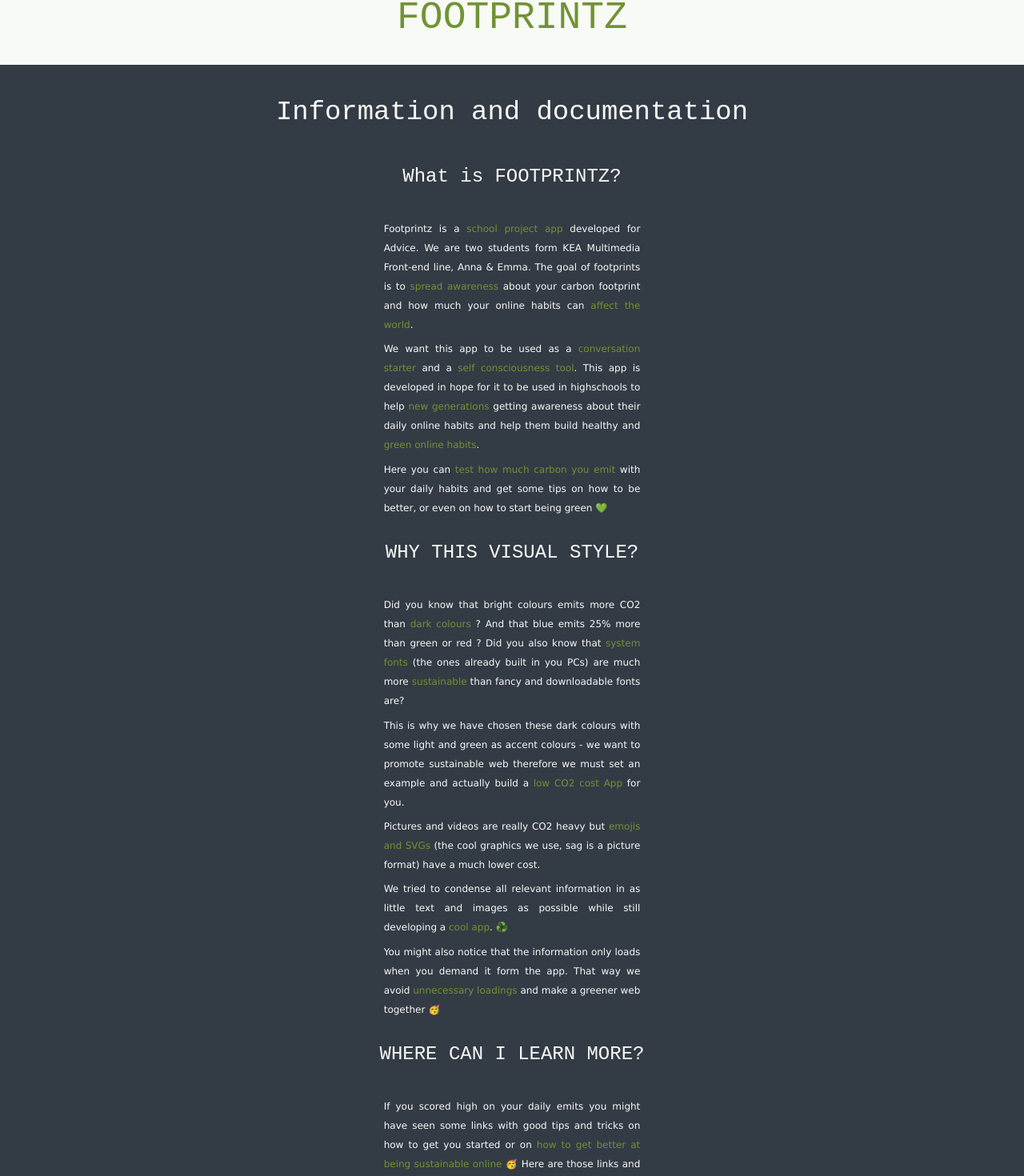
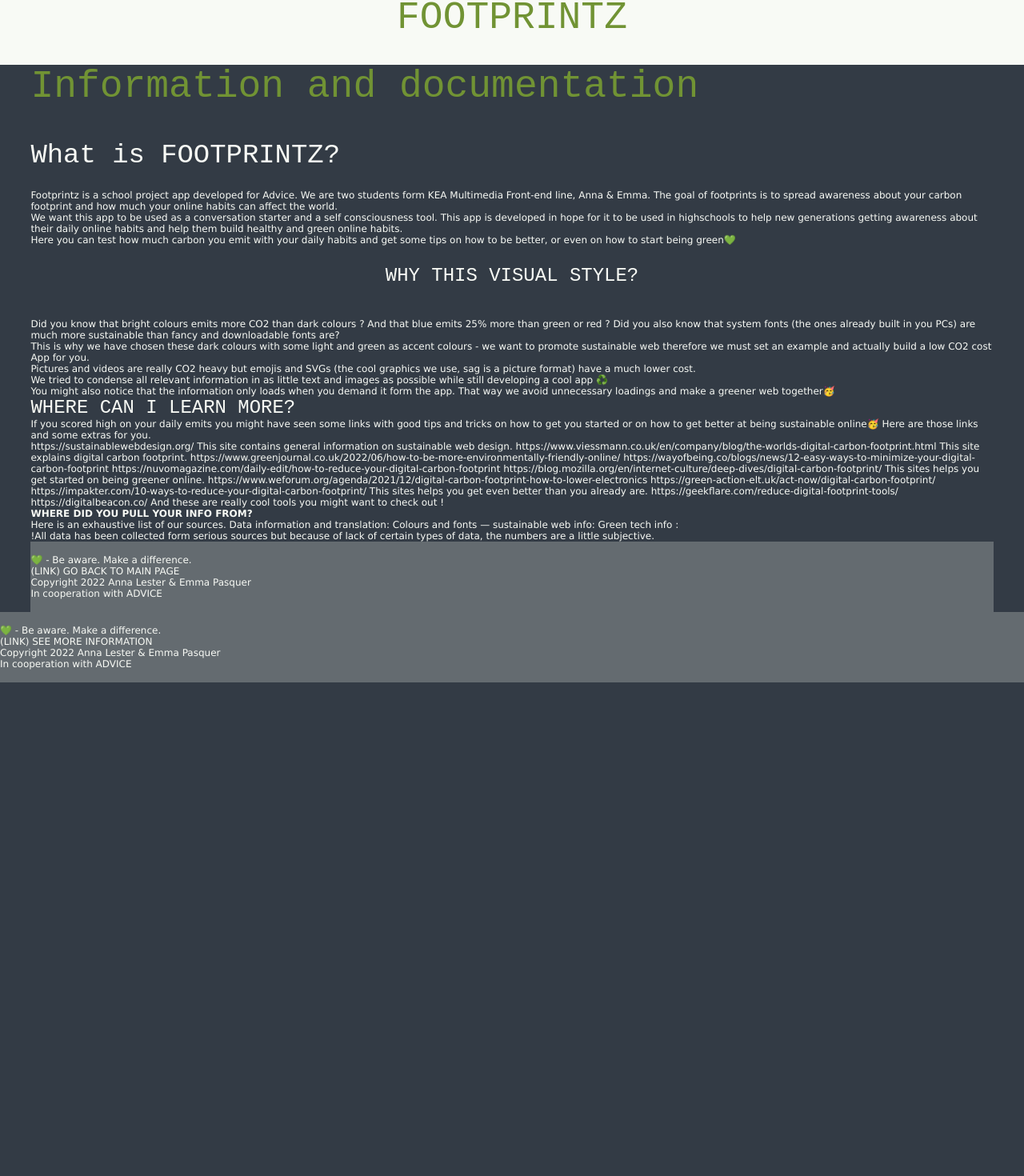
Before and after one commit to emma673r/footprintz, a Next.js app: page /information in a window 1280 px wide. Shown: the part 37-1507 px from the top of the page at 80% size. After the commit the page ends 890 px from the top, so only its background shows below. Built offline with nearby package versions, Linux system fonts and the light colour scheme.

Commit message:
forms and beans

```diff
--- a/components/Layout.js
+++ b/components/Layout.js
@@ -13,18 +13,15 @@
       </header>
       <main>{children}</main>
       <footer>
-        <div className="flex_wrapper be_aware">
-          <p>💚</p>
-          <p>
-            <em>Be aware. Make a difference.</em>
-          </p>
+        <div>
+          <p>💚 - Be aware. Make a difference.</p>
         </div>
-        <div className="flex_wrapper">
+        <div>
           <p>(LINK) SEE MORE INFORMATION</p>
         </div>
-        <div className="flex_wrapper">
-          <p>Copyright © 2022 Anna Lester & Emma Pasquer</p>
-          <p>In cooperation with (link)ADVICE</p>
+        <div>
+          <p>Copyright 2022 Anna Lester & Emma Pasquer</p>
+          <p>In cooperation with ADVICE</p>
         </div>
       </footer>
     </>
--- a/components/SomeButton.js
+++ b/components/SomeButton.js
@@ -1,11 +1,11 @@
 import React from "react";
 
-function SomeButton({ loadStreamingForm }) {
+function SomeButton({ loadSomeForm }) {
   return (
     <>
       <button
         onClick={() => {
-          loadStreamingForm(true);
+          loadSomeForm(true);
         }}
       >
         How much social media do I use?
--- a/pages/index.js
+++ b/pages/index.js
@@ -55,7 +55,7 @@
 
 const carbonData = {
   name: "g CO2e",
-  quantity: 0.1,
+  quantity: 1,
   equivalence: "beans",
-  equivalentNumber: 1900,
+  equivalentNumber: 19000,
 };
--- a/pages/information.js
+++ b/pages/information.js
@@ -2,80 +2,95 @@
 
 function information() {
   return (
-    <div className="information_wrapper flex_wrapper">
-      <h2>Information and documentation</h2>
-      <h3>What is FOOTPRINTZ?</h3>
+    <>
+      <h1>Information and documentation</h1>
+      <h2>What is FOOTPRINTZ?</h2>
       <div>
         <p>
-          Footprintz is a <span>school project app</span> developed for Advice. We are two students form KEA Multimedia Front-end line, Anna & Emma.
-          The goal of footprints is to <span>spread awareness</span> about your carbon footprint and how much your online habits can
-          <span> affect the world</span>.
+          Footprintz is a school project app developed for Advice. We are two
+          students form KEA Multimedia Front-end line, Anna & Emma. The goal of
+          footprints is to spread awareness about your carbon footprint and how
+          much your online habits can affect the world.
         </p>
 
         <p>
-          We want this app to be used as a <span>conversation starter</span> and a <span>self consciousness tool</span>. This app is developed in hope
-          for it to be used in highschools to help <span>new generations</span> getting awareness about their daily online habits and help them build{" "}
-          healthy and <span>green online habits</span>.
+          We want this app to be used as a conversation starter and a self
+          consciousness tool. This app is developed in hope for it to be used in
+          highschools to help new generations getting awareness about their
+          daily online habits and help them build healthy and green online
+          habits.
         </p>
 
         <p>
-          Here you can <span>test how much carbon you emit</span> with your daily habits and get some tips on how to be better, or even on how to
-          start being green 💚
+          Here you can test how much carbon you emit with your daily habits and
+          get some tips on how to be better, or even on how to start being
+          green💚
         </p>
       </div>
       <h3>WHY THIS VISUAL STYLE?</h3>
       <div>
         <p>
-          Did you know that bright colours emits more CO2 than <span>dark colours</span> ? And that blue emits 25% more than green or red ? Did you
-          also know that
-          <span> system fonts</span> (the ones already built in you PCs) are much more <span>sustainable</span> than fancy and downloadable fonts are?
+          Did you know that bright colours emits more CO2 than dark colours ?
+          And that blue emits 25% more than green or red ? Did you also know
+          that system fonts (the ones already built in you PCs) are much more
+          sustainable than fancy and downloadable fonts are?
         </p>
         <p>
-          This is why we have chosen these dark colours with some light and green as accent colours - we want to promote sustainable web therefore we
-          must set an example and actually build a <span>low CO2 cost App</span> for you.
+          This is why we have chosen these dark colours with some light and
+          green as accent colours - we want to promote sustainable web therefore
+          we must set an example and actually build a low CO2 cost App for you.
         </p>
         <p>
-          Pictures and videos are really CO2 heavy but <span>emojis and SVGs</span> (the cool graphics we use, sag is a picture format) have a much
-          lower cost.
+          Pictures and videos are really CO2 heavy but emojis and SVGs (the cool
+          graphics we use, sag is a picture format) have a much lower cost.
         </p>
         <p>
-          We tried to condense all relevant information in as little text and images as possible while still developing a <span>cool app</span>. ♻️
+          We tried to condense all relevant information in as little text and
+          images as possible while still developing a cool app ♻️
         </p>
         <p>
-          You might also notice that the information only loads when you demand it form the app. That way we avoid <span>unnecessary loadings</span>{" "}
-          and make a greener web together 🥳
+          You might also notice that the information only loads when you demand
+          it form the app. That way we avoid unnecessary loadings and make a
+          greener web together🥳
         </p>
       </div>
-      <h3>WHERE CAN I LEARN MORE?</h3>
+      <h4>WHERE CAN I LEARN MORE?</h4>
       <p>
-        If you scored high on your daily emits you might have seen some links with good tips and tricks on how to get you started or on{" "}
-        <span>how to get better at being sustainable online</span> 🥳 Here are those links and some extras for you.
+        If you scored high on your daily emits you might have seen some links
+        with good tips and tricks on how to get you started or on how to get
+        better at being sustainable online🥳 Here are those links and some
+        extras for you.
       </p>
       <div>
         <p>
-          https://sustainablewebdesign.org/ This site contains general information on <span>sustainable web design</span>.
-          https://www.viessmann.co.uk/en/company/blog/the-worlds-digital-carbon-footprint.html This site explains{" "}
-          <span>digital carbon footprint</span>. https://www.greenjournal.co.uk/2022/06/how-to-be-more-environmentally-friendly-online/
+          https://sustainablewebdesign.org/ This site contains general
+          information on sustainable web design.
+          https://www.viessmann.co.uk/en/company/blog/the-worlds-digital-carbon-footprint.html
+          This site explains digital carbon footprint.
+          https://www.greenjournal.co.uk/2022/06/how-to-be-more-environmentally-friendly-online/
           https://wayofbeing.co/blogs/news/12-easy-ways-to-minimize-your-digital-carbon-footprint
           https://nuvomagazine.com/daily-edit/how-to-reduce-your-digital-carbon-footprint
-          https://blog.mozilla.org/en/internet-culture/deep-dives/digital-carbon-footprint/ This sites helps you <span>get started</span> on being
-          greener online. https://www.weforum.org/agenda/2021/12/digital-carbon-footprint-how-to-lower-electronics
-          https://green-action-elt.uk/act-now/digital-carbon-footprint/ https://impakter.com/10-ways-to-reduce-your-digital-carbon-footprint/ This
-          sites helps you <span>get even better</span> than you already are. https://geekflare.com/reduce-digital-footprint-tools/
-          https://digitalbeacon.co/ And these are really <span>cool tools</span> you might want to check out !
+          https://blog.mozilla.org/en/internet-culture/deep-dives/digital-carbon-footprint/
+          This sites helps you get started on being greener online.
+          https://www.weforum.org/agenda/2021/12/digital-carbon-footprint-how-to-lower-electronics
+          https://green-action-elt.uk/act-now/digital-carbon-footprint/
+          https://impakter.com/10-ways-to-reduce-your-digital-carbon-footprint/
+          This sites helps you get even better than you already are.
+          https://geekflare.com/reduce-digital-footprint-tools/
+          https://digitalbeacon.co/ And these are really cool tools you might
+          want to check out !
         </p>
       </div>
-      <h3>WHERE DID YOU PULL YOUR INFO FROM? 🤔</h3>
+      <h5>WHERE DID YOU PULL YOUR INFO FROM?</h5>
       <p>
-        Here is an exhaustive list of our <span>sources</span>. Data information and translation: Colours and fonts — sustainable web info: Green tech
-        info :
+        Here is an exhaustive list of our sources. Data information and
+        translation: Colours and fonts — sustainable web info: Green tech info :
       </p>
       <p>
-        <em>
-          ! All our data has been collected from serious sources but because of lack of certain types of data, the numbers are a little subjective.
-        </em>
+        !All data has been collected form serious sources but because of lack of
+        certain types of data, the numbers are a little subjective.
       </p>
-      {/* <footer>
+      <footer>
         <div>
           <p>💚 - Be aware. Make a difference.</p>
         </div>
@@ -86,8 +101,8 @@
           <p>Copyright 2022 Anna Lester & Emma Pasquer</p>
           <p>In cooperation with ADVICE</p>
         </div>
-      </footer> */}
-    </div>
+      </footer>
+    </>
   );
 }
 
```
Also changed, not shown: components/IndexIntroText.js (+7 -24 lines), components/StreamAverageResult.js (+27 -8 lines), components/StreamBeansAverage.js (+37 -8 lines), components/StreamForm.js (+25 -13 lines), components/WhiteArrow.js (+10 -2 lines).
